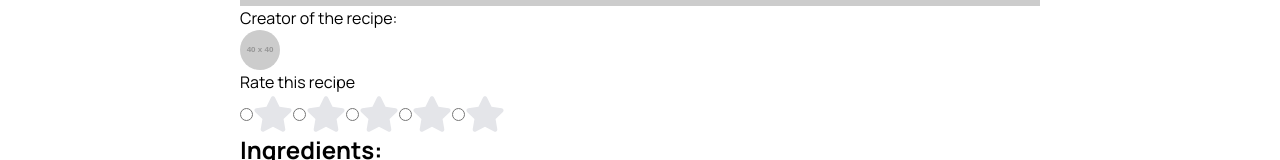
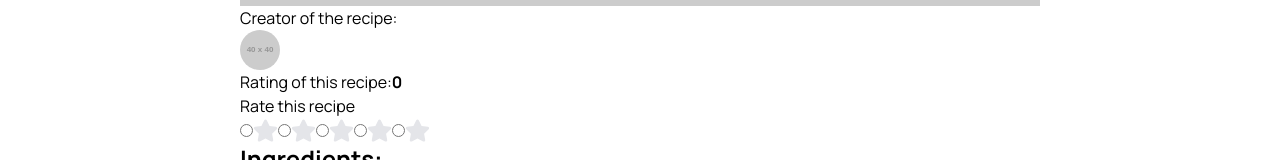
Before and after one commit to DeaD1yBoi/Recipeio, a Next.js app: page /recipe in a window 1280 px wide. Shown: the part 492-652 px from the top of the page. Built offline with nearby package versions, Linux system fonts and the light colour scheme; no server answers; the database is empty.

Commit message:
added avg recipe rating and cooldown for user to press rating

```diff
--- /dev/null
+++ b/Components/RatingStars/RatingStars.tsx
@@ -0,0 +1,41 @@
+"use client";
+import React from "react";
+import { IoIosStar, IoIosStarHalf, IoIosStarOutline } from "react-icons/io";
+
+interface RatingProps {
+  rating: number;
+  size?: number;
+  ratingNumberStyle?: string;
+}
+
+const RatingStars = (props: RatingProps) => {
+  const { rating, size=20, ratingNumberStyle } = props;
+
+
+  const fullStars = Math.floor(rating);
+  const hasHalfStar = rating - fullStars >= 0.5;
+
+  const renderStars = () => {
+    const stars = [];
+
+    for (let i = 0; i < fullStars; i++) {
+      stars.push(<IoIosStar color={"orange"} key={Math.random()} size={size} />);
+    }
+
+    if (hasHalfStar) {
+      stars.push(<IoIosStarHalf color="orange" key={Math.random()} size={size}/>);
+    }
+
+    const remainingStars = 5 - stars.length;
+    for (let i = 0; i < remainingStars; i++) {
+      stars.push(<IoIosStarOutline color={"gray"} key={Math.random()} size={size}/>);
+    }
+
+    return stars;
+  };
+
+  return <div className="flex flex-row items-center">{renderStars()}
+  <span className={`ml-2 font-bold ${rating <= 1 ? "text-red-500" : rating <= 2 ? "text-amber-500 text-xl" : rating <= 3 ? "text-green-500 text-2xl" : rating <= 4 ? "text-sky-500 text-3xl" : "text-violet-500 text-4xl"} ${ratingNumberStyle}`}>{rating}</span></div>;
+};
+
+export default RatingStars;
--- a/Components/RecipeCard/RecipeCard.tsx
+++ b/Components/RecipeCard/RecipeCard.tsx
@@ -3,7 +3,7 @@
 import Image from "next/image";
 import { FilterProps, RecipeProps } from "@/types";
 import CustomButton from "../CustomButton/CustomButton";
-import { RecipeDetails } from "..";
+import { RatingStars, RecipeDetails } from "..";
 import useRecipeCardHooks from "./hooks";
 import { MdBookmark } from "react-icons/md";
 
@@ -17,8 +17,8 @@ interface RecipeCardProps {
 const RecipeCard = (props: RecipeCardProps) => {
   const { recipe, handleDelete, handleEdit, setFilter } = props;
   const { name, ingredients, tags, image, timeNeeded, _id } = recipe;
-  const { isOpen, setIsOpen, tagSearch, updateSavedRecipes, userSaved } = useRecipeCardHooks({
-    setFilter,
+  const { isOpen, setIsOpen, tagSearch, updateSavedRecipes, userSaved, rating } = useRecipeCardHooks({
+    setFilter, recipe
   });
 
   return (
@@ -31,7 +31,7 @@ const RecipeCard = (props: RecipeCardProps) => {
         <MdBookmark size={25} className='cursor-pointer' onClick={()=>updateSavedRecipes(_id, 'ADD')}/>
         }
       </div>
-      <div className="relative h-fit w-full h-40 my-3 object-contain flex justify-center items-center rounded-md">
+      <div className="relative h-fit w-full my-3 object-contain flex justify-center items-center rounded-md">
         <Image
           src={image || "/placeholder.png"}
           alt="Food placeholder"
@@ -40,6 +40,10 @@ const RecipeCard = (props: RecipeCardProps) => {
           priority
           className="object-contain rounded-lg"
         />
+      </div>
+      <div className="py-2 border-t border-gray-400 w-full">
+
+      <RatingStars rating={rating}/>
       </div>
       <span className={`text-md flex flex-row items-center`}>
         This recipe takes:
@@ -93,6 +97,7 @@ const RecipeCard = (props: RecipeCardProps) => {
         />
       </div>
       <RecipeDetails
+        rating={rating}
         tagSearch={tagSearch}
         isOpen={isOpen}
         closeModal={() => setIsOpen(false)}
--- a/Components/RecipeCard/RecipeDetails/RecipeDetails.tsx
+++ b/Components/RecipeCard/RecipeDetails/RecipeDetails.tsx
@@ -6,9 +6,10 @@ import Link from "next/link";
 import useRecipeDetailsHooks from "./hooks";
 import { RecipeDetailsProps } from "@/types";
 import { timeTextColor } from "@/utils";
+import RatingStars from "@/Components/RatingStars/RatingStars";
 
 const RecipeDetails = (props: RecipeDetailsProps) => {
-  const { isOpen, tagSearch, closeModal, recipe, handleEdit, handleDelete } =
+  const { isOpen, tagSearch, closeModal, recipe, handleEdit, handleDelete, rating } =
     props;
   const { pathName, session } = useRecipeDetailsHooks();
   return (
@@ -39,7 +40,7 @@ const RecipeDetails = (props: RecipeDetailsProps) => {
               >
                 <Dialog.Panel
                   className={
-                    "relative w-full max-w-lg max-h-[90vh] overflow-y-auto transform rounded-2xl bg-white p-6 text-left shadow-xl transition-all flex flex-col gap-5"
+                    "relative  w-full max-w-lg max-h-[90vh] overflow-y-auto transform rounded-2xl bg-white p-6 text-left shadow-xl transition-all flex flex-col gap-5"
                   }
                 >
                   <button
@@ -55,11 +56,11 @@ const RecipeDetails = (props: RecipeDetailsProps) => {
                       className="object-contain"
                     />
                   </button>
-                  <div className="flex-1 flex flex-col gap-3">
+                  <div className="flex-1 flex flex-col gap-3 ">
                     <h2 className="font-semibold text-xl capitalize">
                       {recipe.name}
                     </h2>
-                    <div className="relative w-full rounded-lg">
+                    <div className="relative w-full rounded-lg ">
                       <Image
                         src={recipe.image || "/food-placeholder.png"}
                         alt="Food placeholder"
@@ -69,6 +70,9 @@ const RecipeDetails = (props: RecipeDetailsProps) => {
                         className="object-contain rounded-md"
                       />
                     </div>
+                  </div>
+                  <div className="pt-2 items-end border-t w-full border-gray-400">
+                  <RatingStars rating={rating} size={30} />
                   </div>
                   <span className={`text-md flex flex-row items-center`}>
                     This recipe takes:
--- a/Components/RecipeCard/hooks/index.ts
+++ b/Components/RecipeCard/hooks/index.ts
@@ -1,5 +1,5 @@
-import { ExtendedSession, FilterProps } from "@/types";
-import { timeTextColor, updateSearchParams } from "@/utils";
+import { ExtendedSession, FilterProps, RecipeProps } from "@/types";
+import { fetchRating, timeTextColor, updateSearchParams } from "@/utils";
 import { ObjectId } from "mongoose";
 import { useSession } from "next-auth/react";
 import { useRouter } from "next/navigation";
@@ -7,14 +7,20 @@ import { useEffect, useState } from "react";
 
 interface Props {
   setFilter?: (values: FilterProps) => void;
+  recipe: RecipeProps;
 }
 
 const useRecipeCardHooks = (props: Props) => {
-  const { setFilter } = props;
+  const { setFilter, recipe } = props;
   const router = useRouter();
   const [isOpen, setIsOpen] = useState(false);
-  const {data: session} : { data: ExtendedSession | null } = useSession();
+  const { data: session }: { data: ExtendedSession | null } = useSession();
   const [userSaved, setUserSaved] = useState<ObjectId[]>([]);
+  const [rating, setRating] = useState(0);
+
+  useEffect(() => {
+    if (session) fetchRating({ id: recipe._id.toString(), session, setRating });
+  }, [session?.user?.id]);
 
   const tagSearch = (tag: string) => {
     setFilter &&
@@ -28,23 +34,18 @@ const useRecipeCardHooks = (props: Props) => {
       });
   };
 
-
   const fetchSaved = async () => {
-    const response = await fetch(`/api/users/${session?.user?.id}`)
+    const response = await fetch(`/api/users/${session?.user?.id}`);
     const data = await response.json();
     setUserSaved(data.savedPosts);
   };
 
+  useEffect(() => {
+    if (session) fetchSaved();
+  }, [session]);
 
-  useEffect(() => {
-    if(session) fetchSaved();
-  },[session]);
-
-
-
-
-const updateSavedRecipes = async (postId : ObjectId, action : string) => {
-  if(!postId) return alert('Recipe ID not found');
+  const updateSavedRecipes = async (postId: ObjectId, action: string) => {
+    if (!postId) return alert("Recipe ID not found");
     try {
       const response = await fetch(`/api/users/${session?.user?.id}`, {
         method: "PATCH",
@@ -53,15 +54,15 @@ const updateSavedRecipes = async (postId : ObjectId, action : string) => {
           action,
         }),
       });
-    if(response.ok && action === "ADD"){
+      if (response.ok && action === "ADD") {
         setUserSaved([...userSaved, postId]);
-    } else if(response.ok && action ==="DELETE"){
+      } else if (response.ok && action === "DELETE") {
         setUserSaved(userSaved.filter((id: ObjectId) => id !== postId));
       }
     } catch (error) {
       console.log(error);
     }
   };
-return { isOpen, setIsOpen, tagSearch, updateSavedRecipes, userSaved };
+  return { isOpen, setIsOpen, tagSearch, updateSavedRecipes, userSaved, rating };
 };
 export default useRecipeCardHooks;
--- a/Components/RecipePage/RecipePage.tsx
+++ b/Components/RecipePage/RecipePage.tsx
@@ -6,7 +6,7 @@ import Link from "next/link";
 import { StarRating } from "..";
 
 const RecipePage = () => {
-  const { recipe, userRatePost, rating, userRated } = useRecipePageHooks();
+  const { recipe, userRatePost, rating, userRated, justRated } = useRecipePageHooks();
   return (
     <div className="max-w-5xl mx-auto">
       <h1 className="text-5xl font-semibold mb-4">
@@ -41,8 +41,9 @@ const RecipePage = () => {
         </div>
       </Link>
         <div className="my-4">
-          <h1 className="text-3xl font-semibold">Rate this recipe</h1>
-          <StarRating userRated={userRated} rating={rating} userRatePost={userRatePost} size={40} textStyle="text-2xl" ratingStyle="text-3xl font-bold"/>
+          <h1 className="font-semibold flex flex-row items-end">Rating of this recipe: <p className={` font-bold text-xl ${rating < 3 ? "text-red-500" : "text-green-500"}`}>{rating}</p></h1>
+          <h1 className="text-xl font-semibold">Rate this recipe</h1>
+          <StarRating justRated={justRated} userRated={userRated} rating={rating} userRatePost={userRatePost} size={25} textStyle="text-xl" ratingStyle="text-xl font-bold"/>
         </div>
       <div className="mb-4">
         <h3 className="text-2xl font-bold mb-2">Ingredients:</h3>
--- a/Components/RecipePage/hooks/index.ts
+++ b/Components/RecipePage/hooks/index.ts
@@ -1,26 +1,23 @@
 import { ExtendedSession, RecipeProps } from "@/types";
+import { calculateAverageRating, fetchRating } from "@/utils";
 import { useSession } from "next-auth/react";
 import { useSearchParams } from "next/navigation";
-import { useEffect, useMemo, useState } from "react";
+import { useEffect, useState } from "react";
 
 export default function useRecipePageHooks() {
   const searchParams = useSearchParams();
   const [recipe, setRecipe] = useState<RecipeProps | null>(null);
   const id = searchParams.get("id");
-  const [rating, setRating] = useState<number | null>(null);
+  const [rating, setRating] = useState<number>(0);
   const [userRated, setUserRated] = useState<number | null>(null);
-
+  const [justRated, setJustRated] = useState(false);
 
   const { data: session }: { data: ExtendedSession | null } = useSession();
-  const fetchRating = async () => {
-    const userId = session?.user?.id;
-    const response = await fetch(`/api/recipe/${id}/rate?userId=${userId}`);
-    const data = await response.json();
-    setUserRated(data.userRate[0]?.rating);
-  };
+
+  const userID = session?.user?.id!;
 
   const userRatePost = async ({ rating }: { rating: number }) => {
-    console.log({ id, rating });
+    setJustRated(true);
     setUserRated(rating);
     try {
       await fetch(`/api/recipe/${id}/rate`, {
@@ -31,11 +28,12 @@ export default function useRecipePageHooks() {
         }),
       });
     } catch (error) {
-      fetchRating()
       console.log(error);
+    } finally {
+      fetchRating({ id, session, setRating, setUserRated });
+      setTimeout(() => setJustRated(false), 2500);
     }
   };
-
 
   useEffect(() => {
     const fetchRecipe = async () => {
@@ -43,8 +41,13 @@ export default function useRecipePageHooks() {
       const data = await response.json();
       setRecipe(data);
     };
-    fetchRating();
     fetchRecipe();
   }, [id]);
-  return { recipe, userRatePost, rating, userRated };
+
+  useEffect(() => {
+    if (!userID) return;
+    fetchRating({ id, session, setRating, setUserRated });
+  }, [userID]);
+
+  return { recipe, userRatePost, rating, userRated, justRated };
 }
--- a/Components/index.ts
+++ b/Components/index.ts
@@ -15,6 +15,7 @@ import ShowMore from "./ShowMore/ShowMore";
 import AutocompleteInputArray from "./AutocompleteInput/Array/AutocompleteInputArray";
 import AutocompleteInputString from "./AutocompleteInput/String/AutocompleteInputString";
 import StarRating from "./StarRating/StarRating";
+import RatingStars from "./RatingStars/RatingStars";
 
 export { Hero,
     CustomButton,
@@ -32,5 +33,6 @@ export { Hero,
     ShowMore,
     AutocompleteInputArray,
     AutocompleteInputString,
-    StarRating
+    StarRating,
+    RatingStars
 };
--- a/app/api/recipe/[id]/rate/route.ts
+++ b/app/api/recipe/[id]/rate/route.ts
@@ -3,6 +3,10 @@ import { getProps } from "@/types";
 import { connectToDB } from "@/utils/database";
 import { Types } from "mongoose";
 
+interface RatingItem {
+  user: Types.ObjectId;
+  rating: number;
+}
 
 export const PATCH = async (req: Request, { params }: getProps) => {
   const { userId, rating } = await req.json();
@@ -31,17 +35,26 @@ export const PATCH = async (req: Request, { params }: getProps) => {
 
 export const GET = async (req: Request, { params }: getProps) => {
   const { searchParams } = new URL(req.url!);
- const userId = searchParams.get("userId");
- console.log('route userId',{userId});
+  const userId = searchParams.get("userId");
 
   try {
     await connectToDB();
     const recipe = await Recipe.findById(params.id);
+
     if (!recipe) return new Response("Recipe not found", { status: 404 });
-    const userRate = recipe.rating.filter((rate: { user: Types.ObjectId }) =>
+
+    const { rating } = recipe;
+    const userRate = rating.filter((rate: RatingItem) =>
       rate.user.equals(userId)
     );
-    return new Response(JSON.stringify({userRate}), { status: 200 });
+
+    return new Response(
+      JSON.stringify({
+        userRate: userRate[0]?.rating,
+        rating: rating.map((item: RatingItem) => item.rating),
+      }),
+      { status: 200 }
+    );
   } catch (error) {
     return new Response(`Failed to fetch recipe. Error: ${error}`, {
       status: 500,
--- a/app/test/page.tsx
+++ b/app/test/page.tsx
@@ -1,10 +1,50 @@
-import { StarRating } from '@/Components'
+'use client'
 import React from 'react'
+import { IoIosStar, IoIosStarHalf, IoIosStarOutline } from "react-icons/io";
+
+interface RatingProps {
+  value: number;
+}
+
+const Rating: React.FC<RatingProps> = ({ value }) => {
+  const fullStars = Math.floor(value);
+  const hasHalfStar = value - fullStars >= 0.5;
+
+  const renderStars = () => {
+    const stars = [];
+
+    for (let i = 0; i < fullStars; i++) {
+      stars.push(<IoIosStar color={"gold"} key={`full-${i}`}/>);
+    }
+
+    if (hasHalfStar) {
+      stars.push(<IoIosStarHalf color='gold' key='half' />);
+    }
+
+    const remainingStars = 5 - stars.length;
+    for (let i = 0; i < remainingStars; i++) {
+      stars.push(<IoIosStarOutline color={"gray"} key={`full-${i}`}/>);
+    }
+
+    return stars;
+  };
+
+  return (
+    <div className="flex">
+      {renderStars()}
+    </div>
+  );
+};
+
+
+ const rating = 2.6
+
 
 const page = () => {
   return (
     <div>
-      <StarRating/>
+      <h1>Your Rating:</h1>
+      <Rating value={rating} />
     </div>
   )
 }
--- a/types/index.ts
+++ b/types/index.ts
@@ -78,6 +78,7 @@ export interface RecipeProps {
 
 
 export interface RecipeDetailsProps {
+  rating: number;
   isOpen: boolean;
   closeModal: () => void;
   recipe: RecipeProps;
```
Also changed, not shown: Components/StarRating/StarRating.tsx (+6 -4 lines), utils/index.ts (+37 -13 lines). Lines whose indentation alone changed are shown as unchanged.
